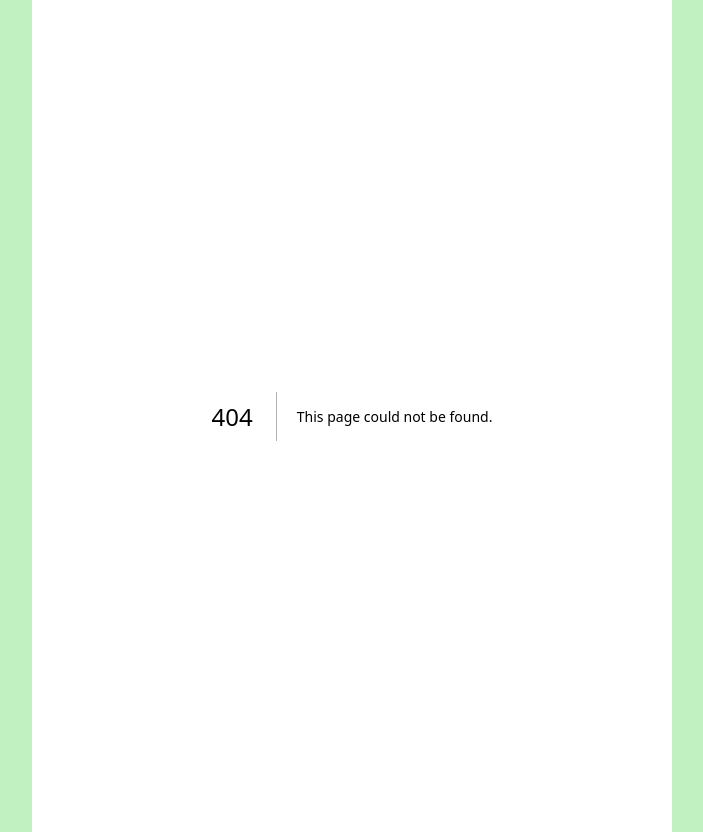
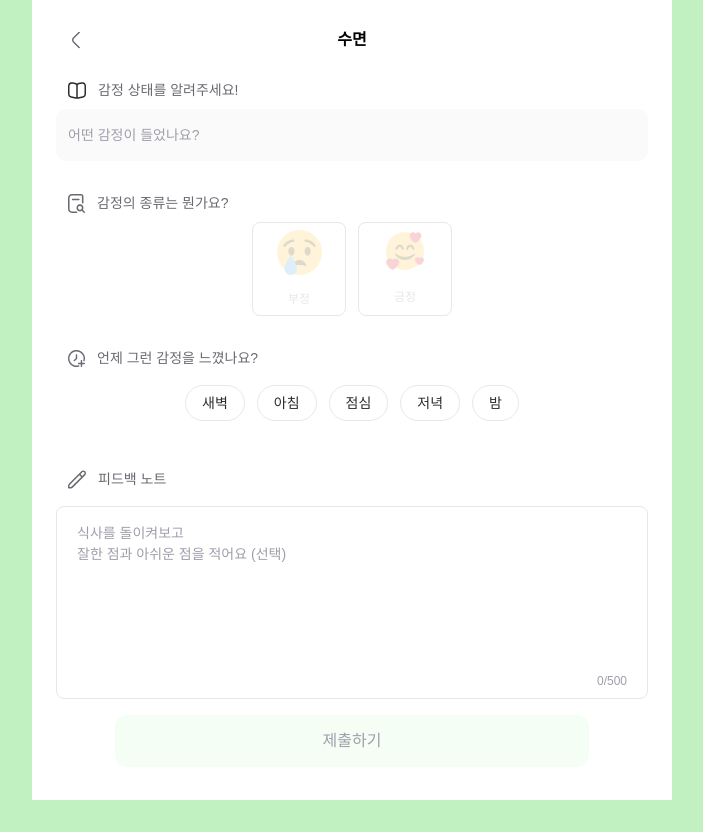
Before and after one commit to hatoruday/mindeating-front, a Next.js app: page /emotion/1 in a window 1280 px wide. Before the commit this address had no page. Shown: the whole page, without its empty margins (288-991 px from the left). After the commit the page ends 800 px from the top, so only its background shows below. Built offline with nearby package versions, Linux system fonts and the light colour scheme; a web font is replaced by a local one.

Commit message:
emotion interaction completion

```diff
--- a/app/emotion/page.tsx
+++ b/app/emotion/[userId]/page.tsx
@@ -1,67 +1,88 @@
 "use client";
 import FeedbackNote from "@/components/record/mind/feedbackNote";
+import RecordSubmit from "@/components/record/recordSubmit";
 import WhatIsYourTime from "@/components/record/whatIsYourEatingTime";
 import Image from "next/image";
+import { useRouter } from "next/navigation";
 import { useState } from "react";
 import { RxCross2 } from "react-icons/rx";
 
-export default function MindFullEating() {
+interface IParams {
+  params: { userId: string };
+}
+export default function MindFullEating({ params: { userId } }: IParams) {
   const [state, setState] = useState<string>("");
   const [type, setType] = useState<string>("");
-  const [time, setTime] = useState<string>("");
+  const [when, setWhen] = useState<string>("");
   const [note, setNote] = useState<string>("");
 
-  const date = new Date();
+  const [isLoading, setIsLoading] = useState(false);
+  const router = useRouter();
 
-  //typeList의 각 요소의 index에 대해 1: 클릭됨 0: 클릭안됨
+  const submitFunction = async () => {
+    setIsLoading(true);
+    // e.preventDefault();
 
-  const [selectedType, setSelectedType] = useState<number[]>([
-    0, 0, 0, 0, 0, 0, 0, 0, 0, 0, 0,
-  ]);
+    // if (loading || userId === "" || password === "") return;
 
-  //기타를 클릭했을 때 나오는 입력칸의 상태를 관리한다.
+    try {
+      const eatingData = {
+        user_id: userId,
+        record: {
+          state,
+          when,
+          type,
+          note,
+        },
+      };
 
-  const [menu, setMenu] = useState<string[]>([]);
+      const JSONdata = JSON.stringify(eatingData);
+      const endpoint = "http://13.124.182.175:8000/record/record-emotion/";
 
-  const [currentInput, setCurrentInput] = useState("");
+      const options = {
+        method: "POST",
+        headers: {
+          "Content-Type": "application/json",
+        },
+        body: JSONdata,
+      };
+      console.log(options.body);
+      const response = await fetch(endpoint, options);
+      // console.log(response);
+      if (response.ok) {
+        const result = await response.json();
+        console.log(result);
+        if (result.success) {
+          router.push("/info/");
+        } else {
+          alert("전송 실패" + result.message);
+          setIsLoading(false);
+        }
+      } else {
+        // 에러 처리
+        console.error("response not ok 전송 실패");
+        setIsLoading(false);
+      }
+    } catch (e: any) {
+      // if (e instanceof FirebaseError) {
+      //   setError(e.message);
+      // }
+    } finally {
+    }
 
-  // 텍스트 필드의 입력을 처리하는 함수
+    //typeList의 각 요소의 index에 대해 1: 클릭됨 0: 클릭안됨
 
+    //기타를 클릭했을 때 나오는 입력칸의 상태를 관리한다.
+
+    // 텍스트 필드의 입력을 처리하는 함수
+  };
   const handleInputChange = (e: React.ChangeEvent<HTMLInputElement>) => {
     const {
       target: { value },
     } = e;
 
-    setCurrentInput(value);
+    setState(value);
   };
-
-  // 엔터 키를 누를 때 실행될 함수
-
-  const handleKeyPress = (e: React.KeyboardEvent<HTMLInputElement>) => {
-    if (e.key === "Enter") {
-      e.preventDefault();
-
-      if (currentInput.trim() !== "") {
-        // 새로운 아이템을 menu 배열에 추가
-
-        setMenu([...menu, currentInput.trim()]);
-
-        // 입력 필드 초기화
-
-        setCurrentInput("");
-      }
-    }
-  };
-
-  /**
-   * 활동 시간대를 알려주세요!의 상태를 관리한다.
-   */
-
-  /**
-   * 활동 만족도의 상태를 관리한다.
-   */
-  const [satisfactionIndex, setSatisfactionIndex] = useState<number>(1);
-
   return (
     <div className="flex flex-col">
       <header className="flex relative w-full py-3 justify-center">
@@ -85,34 +106,28 @@ export default function MindFullEating() {
           </span>
         </header>
         <input
-          className="w-full h-[52px] px-3 opacity-20 rounded-[10px] text-[14px] bg-black4 placeholder-black3"
-          value={currentInput}
+          className="w-full h-[52px] px-3 bg-opacity-20 text-black1 rounded-[10px] text-[14px] bg-black4 placeholder-black3 outline-none ring-0"
+          value={state}
           onChange={handleInputChange}
-          onKeyUp={handleKeyPress}
           placeholder="어떤 감정이 들었나요?"
         />
-        <div className="flex gap-1 px-2">
-          {menu.map((item, index) => (
-            <div
-              key={index}
-              className="flex justify-center items-center h-9 relative gap-2 px-3.5 py-2.5 rounded-[56px] border border-green2 bg-green3"
-            >
-              <p className="flex flex-grow-0 flex-shrink-0">{item}</p>
-              <RxCross2 className="w-[20px] h-[20px]" />
-            </div>
-          ))}
-        </div>
       </section>
 
-      <section className="flex flex-col gap-y-2 py-4">
+      <section className="flex flex-col w-full content-center gap-y-2 py-4">
         <header className="flex px-3 gap-x-3">
           <Image src="/bookSearch.svg" width={17} height={19} alt="bookIcon" />
           <span className="font-medium text-black2 text-[14px]">
             감정의 종류는 뭔가요?
           </span>
         </header>
-        <div className="flex gap-3">
-          <div
+        <div className="flex justify-center gap-3">
+          <button
+            onClick={() => {
+              if (type == "부정") setType("");
+              else {
+                setType("부정");
+              }
+            }}
             className={`flex flex-col justify-around content-center items-center w-[94px] h-[94px] rounded-lg border ${
               type == "부정" ? "border-green2" : "border-black4"
             }`}
@@ -122,6 +137,7 @@ export default function MindFullEating() {
               width={45}
               height={45}
               alt="nope"
+              className={`${type != "부정" ? "opacity-20" : ""}`}
             />
 
             <span
@@ -131,9 +147,15 @@ export default function MindFullEating() {
             >
               부정
             </span>
-          </div>
+          </button>
 
-          <div
+          <button
+            onClick={() => {
+              if (type == "긍정") setType("");
+              else {
+                setType("긍정");
+              }
+            }}
             className={`flex flex-col justify-around content-center items-center w-[94px] h-[94px] rounded-lg border ${
               type == "긍정" ? "border-green2" : "border-black4"
             }`}
@@ -143,6 +165,7 @@ export default function MindFullEating() {
               width={38}
               height={38}
               alt="neutral"
+              className={`${type != "긍정" ? "opacity-20" : ""}`}
             />
 
             <span
@@ -152,10 +175,17 @@ export default function MindFullEating() {
             >
               긍정
             </span>
-          </div>
+          </button>
         </div>
       </section>
-      <WhatIsYourTime timeType="언제 그런 감정을 느꼈나요?" />
+      <section className="flex w-full justify-center">
+        <WhatIsYourTime
+          timeType="언제 그런 감정을 느꼈나요?"
+          when={when}
+          setWhen={setWhen}
+        />
+      </section>
+
       <article className="flex flex-col gap-y-2 py-4">
         <header className="flex px-3 py-2 gap-x-3">
           <Image
@@ -173,13 +203,11 @@ export default function MindFullEating() {
         <FeedbackNote note={note} setNote={setNote} />
       </article>
 
-      <section className="my-10">
-        <button className="w-[330px] h-[52px] rounded-xl bg-green3">
-          <p className="text-base font-medium text-center text-black3">
-            제출하기
-          </p>
-        </button>
-      </section>
+      <RecordSubmit
+        submitFunction={submitFunction}
+        isLoading={isLoading}
+        isActive={state != "" && type != "" && when != "" ? true : false}
+      />
     </div>
   );
 }
--- a/components/record/whatIsYourEatingTime.tsx
+++ b/components/record/whatIsYourEatingTime.tsx
@@ -10,7 +10,7 @@ export default function WhatIsYourTime({
   setWhen: (whenSpecific: string) => void;
 }) {
   return (
-    <section className="flex flex-col gap-y-2 py-4">
+    <section className="flex w-full flex-col gap-y-2 py-4">
       <header className="flex px-3 gap-x-3">
         <Image
           src="/mindFullEating/clockPlusIcon.svg"
@@ -20,7 +20,7 @@ export default function WhatIsYourTime({
         />
         <span className="font-medium text-black2 text-[14px]">{timeType}</span>
       </header>
-      <article className="flex gap-x-3">
+      <article className="flex w-full justify-center py-2 gap-x-3">
         {["새벽", "아침", "점심", "저녁", "밤"].map((time, index) => (
           <button
             key={index}
```
